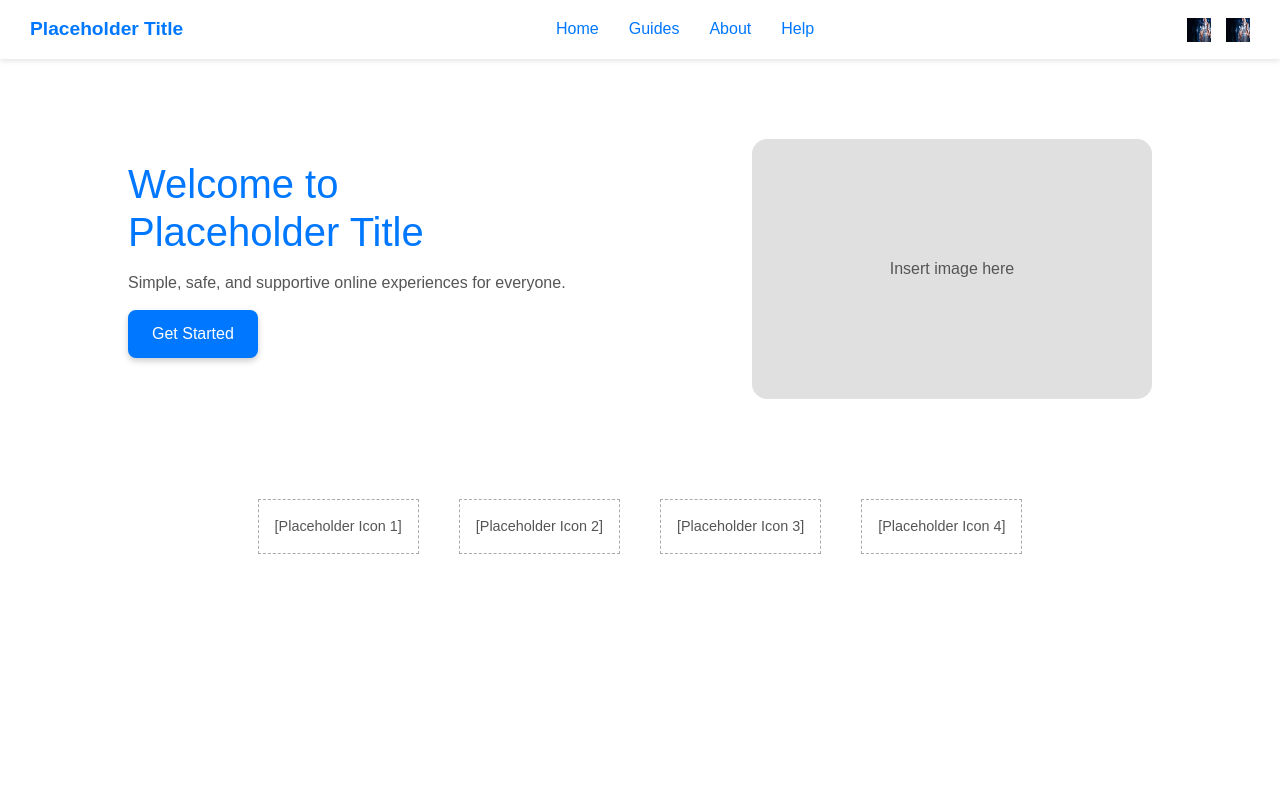
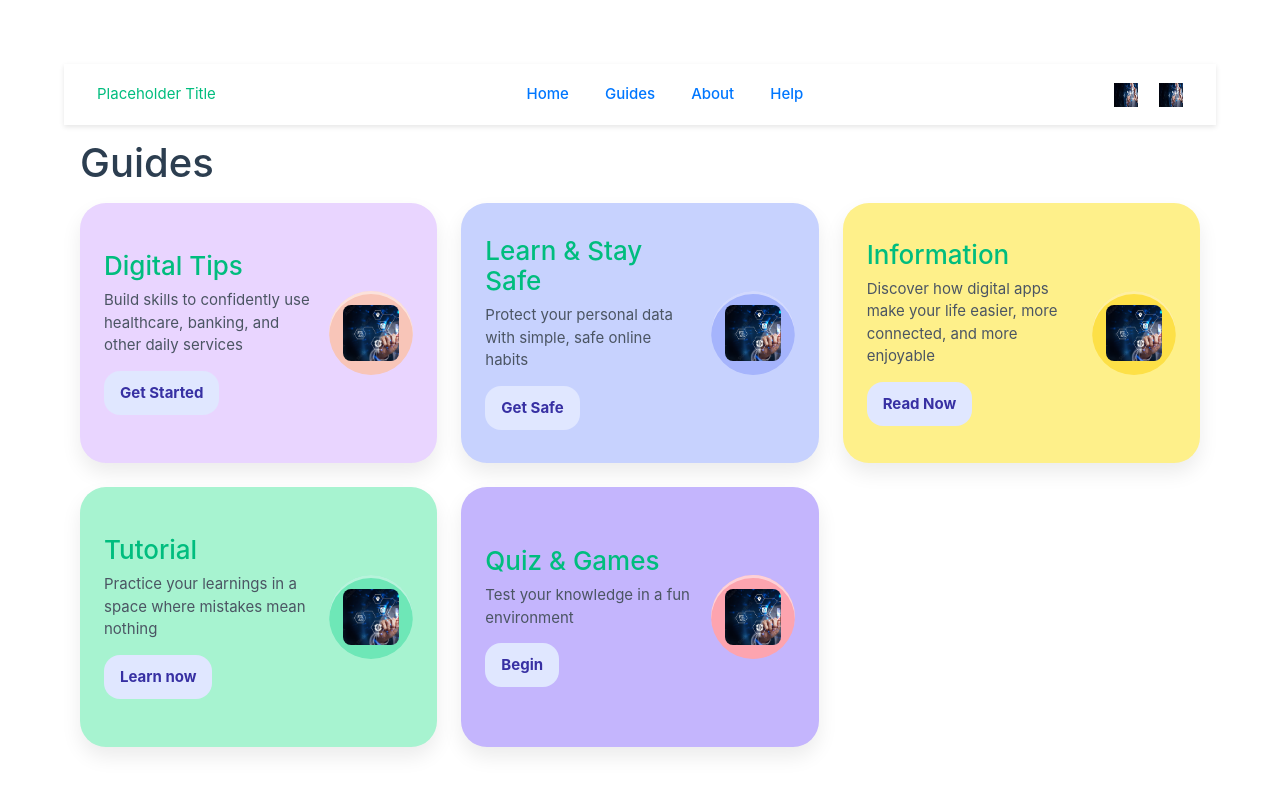
Before and after one commit to jzhu0106/5120_main_project, a Vue app in the folder frontend/: page /guides in a window 1280 px wide. Shown: the top 792 px of the page. Built offline with nearby package versions, Linux system fonts and the light colour scheme; what primevue would draw is missing.

Commit message:
Folder structure changed to be more realistic. Added views folder, have Home and Guides setup. Links for header now working, where it takes you home and to guides. Guides page setup with initial tiles

```diff
--- a/frontend/src/App.vue
+++ b/frontend/src/App.vue
@@ -1,22 +1,17 @@
 <template>
   <div id="app">
     <Header />
-    <Hero />
-    <BottomIcons />
+    <main class="site-main">
+      <RouterView />
+    </main>
   </div>
 </template>
 
 <script>
 import Header from './components/Header.vue'
-import Hero from './components/Hero.vue'
-import BottomIcons from './components/BottomIcons.vue'
 
 export default {
-  components: {
-    Header,
-    Hero,
-    BottomIcons
-  }
+  components: { Header }
 }
 </script>
 
@@ -26,4 +21,21 @@ body {
   font-family: Arial, sans-serif;
   background-color: #ffffff;
 }
+
+/* quick, minimal styling for the nav/area */
+.top-nav {
+  display: flex;
+  gap: 12px;
+  padding: 12px 16px;
+  background: #fff;
+  border-bottom: 1px solid #eee;
+}
+.top-nav a.router-link-active {
+  font-weight: bold;
+  text-decoration: underline;
+}
+.site-main {
+  padding: 16px;
+}
+
 </style>
--- a/frontend/src/assets/main.css
+++ b/frontend/src/assets/main.css
@@ -1,5 +1,6 @@
 @import './base.css';
 
+/* container limits */
 #app {
   max-width: 1280px;
   margin: 0 auto;
@@ -7,6 +8,7 @@
   font-weight: normal;
 }
 
+/* Links */
 a,
 .green {
   text-decoration: none;
@@ -21,15 +23,136 @@ a,
   }
 }
 
-@media (min-width: 1024px) {
-  body {
-    display: flex;
-    place-items: center;
-  }
 
-  #app {
-    display: grid;
-    grid-template-columns: 1fr 1fr;
-    padding: 0 2rem;
+/* general layout */
+.top-nav {
+  display: flex;
+  gap: 12px;
+  padding: 12px 16px;
+  background: #fff;
+  border: 1px solid #eee;
+  border-radius: 10px;
+  margin-bottom: 16px;
+}
+.top-nav a.router-link-active {
+  font-weight: 700;
+  text-decoration: underline;
+}
+
+.site-main {
+  padding: 8px 0;
+}
+
+/* container */
+.container {
+  max-width: 1200px;
+  margin: 0 auto;
+  padding: 0 16px;
+}
+.page-title {
+  margin: 8px 0 18px;
+  font-size: 40px;
+  line-height: 1.1;
+}
+
+/* GRID */
+.tiles-grid {
+  display: grid;
+  grid-template-columns: repeat(3, minmax(0, 1fr));
+  grid-auto-rows: 260px;
+  gap: 24px;
+}
+
+@media (max-width: 1024px) {
+  .tiles-grid { grid-template-columns: repeat(2, minmax(0, 1fr)); }
+}
+@media (max-width: 640px) {
+  .tiles-grid {
+    grid-template-columns: 1fr;
+    grid-auto-rows: auto;
   }
 }
+
+/* CARD */
+
+.tile {
+  position: relative;
+  display: block;
+  border-radius: 26px;
+  padding: 24px;
+  background: #fff;
+  box-shadow: 0 10px 20px rgba(0,0,0,.08);
+  transition: transform .08s ease, box-shadow .08s ease;
+  overflow: hidden;
+}
+.tile:hover { transform: translateY(-2px); box-shadow: 0 6px 14px rgba(0,0,0,.12); }
+.tile:focus-visible { outline: 3px solid #3730a3; outline-offset: 3px; }
+
+.tile-content {
+  height: 100%;
+  display: flex;
+  align-items: center;
+  justify-content: space-between;
+  gap: 16px;
+}
+
+.tile-text {
+  max-width: 68%;
+}
+
+.tile-title {
+  margin: 0 0 8px;
+  font-size: 26px;
+  line-height: 1.15;
+  word-break: break-word;
+  hyphens: auto;
+}
+
+.tile-sub {
+  margin: 0 0 14px;
+  color: #4b5563;
+  font-size: 15px;
+  line-height: 1.5;
+}
+
+.tile-cta {
+  font-weight: 700;
+  border: 0;
+  padding: 10px 14px;
+  border-radius: 16px;
+  cursor: pointer;
+  background: #e0e7ff;
+  color: #3730a3;
+}
+
+.tile-cta {
+  display: inline-block;
+  font-weight: 700;
+  border: 0;
+  padding: 10px 16px;
+  border-radius: 16px;
+  cursor: pointer;
+  background: #e0e7ff;
+  color: #3730a3;
+}
+
+/* BADGE */
+.tile-badge {
+  flex: 0 0 auto;
+  width: 84px; height: 84px;
+  border-radius: 50%;
+  display: grid; place-items: center;
+  box-shadow: inset 0 3px 0 rgba(255,255,255,.5);
+}
+
+.tile-badge img {
+  width: 56px; height: 56px; object-fit: cover; border-radius: 8px;
+}
+
+/* Optional simple page card for placeholder routes */
+.page {
+  background:#fff;
+  padding:24px;
+  border-radius:18px;
+  box-shadow:0 10px 20px rgba(0,0,0,.08);
+}
--- a/frontend/src/components/Header.vue
+++ b/frontend/src/components/Header.vue
@@ -1,11 +1,12 @@
 <template>
-  <header>
-    <div class="logo">Placeholder Title</div>
-    <nav>
-      <a href="#">Home</a>
-      <a href="#">Guides</a>
-      <a href="#">About</a>
-      <a href="#">Help</a>
+  <header class="site-header">
+    <!-- logo link to home -->
+    <RouterLink class="brand" to="/">Placeholder Title</RouterLink>
+    <nav class="menu">
+      <RouterLink to="/">Home</RouterLink>
+      <RouterLink to="/guides">Guides</RouterLink>
+      <RouterLink to="/about">About</RouterLink>
+      <RouterLink to="/help">Help</RouterLink>
     </nav>
     <div class="icons">
       <a href="#"><img src="@/assets/placeholder-icon1.png" alt="Icon 1" /></a>
--- /dev/null
+++ b/frontend/src/components/TileCard.vue
@@ -0,0 +1,42 @@
+<template>
+  <RouterLink class="tile" :to="to" :style="tileStyle" @keydown.enter.prevent="go">
+    <div class="tile-content">
+      <div class="tile-text">
+        <h2 class="tile-title" v-html="formattedTitle"></h2>
+        <p class="tile-sub">{{ subtitle }}</p>
+        <button class="tile-cta" type="button" @click.prevent="go">{{ cta }}</button>
+      </div>
+
+      <div class="tile-badge" :style="{ backgroundColor: accent }" aria-hidden="true">
+        <img :alt="imgAlt" :src="imgSrc" />
+      </div>
+    </div>
+  </RouterLink>
+</template>
+
+<script setup>
+import { computed } from 'vue'
+import { useRouter } from 'vue-router'
+
+const props = defineProps({
+  title: { type: String, required: true },
+  subtitle: { type: String, default: '' },
+  cta: { type: String, default: 'Open' },
+  to: { type: [String, Object], required: true },
+  bg: { type: String, default: '#ffffff' },
+  accent: { type: String, default: '#eeeeee' },
+  imgSrc: { type: String, default: '' },
+  imgAlt: { type: String, default: 'Artwork' },
+  tall: { type: Boolean, default: false },
+})
+
+const router = useRouter()
+const go = () => router.push(props.to)
+
+const tileStyle = computed(() => ({
+  backgroundColor: props.bg,
+  gridRow: props.tall ? 'span 2' : 'auto'
+}))
+
+const formattedTitle = computed(() => props.title.replace(/\n/g, '<br/>'))
+</script>
--- /dev/null
+++ b/frontend/src/views/Guides.vue
@@ -0,0 +1,75 @@
+<template>
+  <section class="container">
+
+    <h1 class="page-title">Guides</h1>
+
+    <div class="tiles-grid">
+      <TileCard
+        title="Digital Tips"
+        subtitle="Build skills to confidently use healthcare, banking, and other daily services"
+        cta="Get Started"
+        :to="'/guides/digital-tips'"
+        bg="#e9d5ff"
+        accent="#f8c5b8"
+        :imgSrc="tipsImg"
+        imgAlt="Confetti icon"
+      />
+
+      <TileCard
+        title="Learn & Stay Safe"
+        subtitle="Protect your personal data with simple, safe online habits"
+        cta="Get Safe"
+        :to="'/guides/learn-stay-safe'"
+        bg="#c7d2fe"
+        accent="#a5b4fc"
+        :imgSrc="lockImg"
+        imgAlt="Padlock icon"
+      />
+
+      <TileCard
+        title="Information"
+        subtitle="Discover how digital apps make your life easier, more connected, and more enjoyable"
+        cta="Read Now"
+        :to="'/guides/information'"
+        bg="#fef08a"
+        accent="#fde047"
+        :imgSrc="infoImg"
+        imgAlt="Info icon"
+      />
+
+      <TileCard
+        title="Tutorial"
+        subtitle="Practice your learnings in a space where mistakes mean nothing"
+        cta="Learn now"
+        :to="'/guides/tutorial'"
+        bg="#a7f3d0"
+        accent="#6ee7b7"
+        :imgSrc="peopleImg"
+        imgAlt="People icon"
+      />
+
+      <TileCard
+        title="Quiz & Games"
+        subtitle="Test your knowledge in a fun environment"
+        cta="Begin"
+        :to="'/guides/quiz-game'"
+        bg="#c4b5fd"
+        accent="#fda4af"
+        :imgSrc="wrenchImg"
+        imgAlt="Wrench icon"
+      />
+    </div>
+  </section>
+</template>
+
+<script setup>
+import Header from '@/components/Header.vue'
+import TileCard from '@/components/TileCard.vue'
+
+// use your own placeholders in /src/assets
+import tipsImg from '@/assets/placeholder-icon1.png'
+import lockImg from '@/assets/placeholder-icon2.png'
+import infoImg from '@/assets/placeholder-icon1.png'
+import peopleImg from '@/assets/placeholder-icon2.png'
+import wrenchImg from '@/assets/placeholder-icon1.png'
+</script>
--- /dev/null
+++ b/frontend/src/views/Home.vue
@@ -0,0 +1,11 @@
+<template>
+  <section>
+    <Hero />
+    <BottomIcons />
+  </section>
+</template>
+
+<script setup>
+import Hero from '@/components/Hero.vue'
+import BottomIcons from '@/components/BottomIcons.vue'
+</script>
```
Also changed, not shown: frontend/src/main.js (+6 -4 lines), frontend/src/router/index.js (added, +21 -0 lines).
